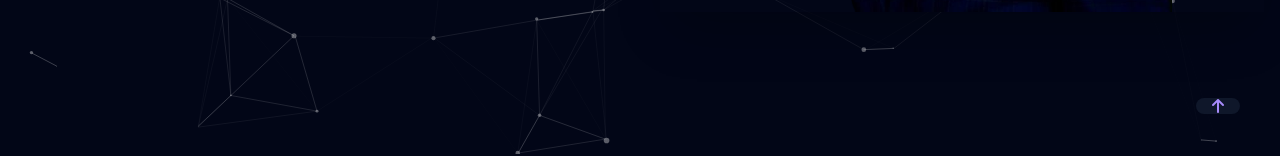
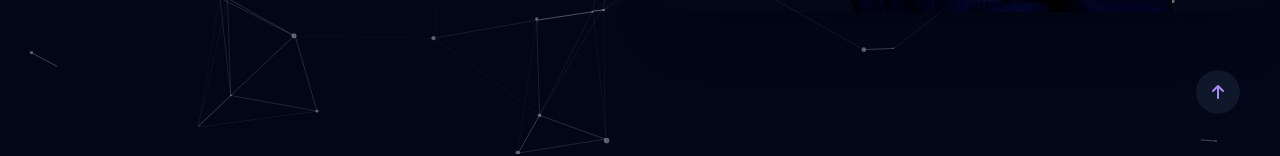
Before and after one commit to Davsan88/Davsan88.github.io, a SvelteKit app: page / in a window 1280 px wide. Shown: the part 646-802 px from the top of the page. Built offline with nearby package versions, Linux system fonts and the light colour scheme.

Commit message:
Update +layout.svelte

```diff
--- a/src/routes/+layout.svelte
+++ b/src/routes/+layout.svelte
@@ -16,16 +16,19 @@
   class="relative flex flex-col max-w-[1400px] mx-auto w-full text-sm sm:text-base min-h-screen"
 >
   <div
-    class={"fixed bottom-0 w-full duration-200 flex p-10 z-[10]" +
+    class={"fixed bottom-0 w-full duration-200 flex p-10 z-[50]" +
       (y > 0
         ? "opacity-full pointer-events-auto"
         : "opacity-0 pointer-events-none")}
   >
-    <button on:click={goTop} class="ml-auto rounded-full bg-slate-900 text-violet-400 px-3 sm:px-4 hover:bg-slate-800 cursor-pointer">
+    <button
+      on:click={goTop}
+      class="ml-auto rounded-full aspect-square bg-slate-900 text-violet-400 px-3 sm:px-4 hover:bg-slate-800 cursor-pointer"
+    >
       <i class="fa-solid fa-arrow-up grid place-items-center aspect-square" />
     </button>
   </div>
-  <Header y={y}/>
+  <Header {y} {innerHeight}/>
   <slot />
   <Footer />
 </div>
```
